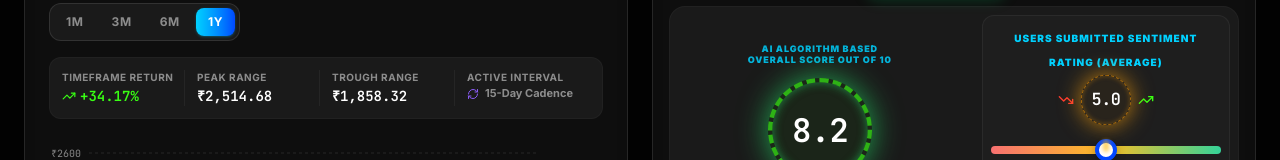
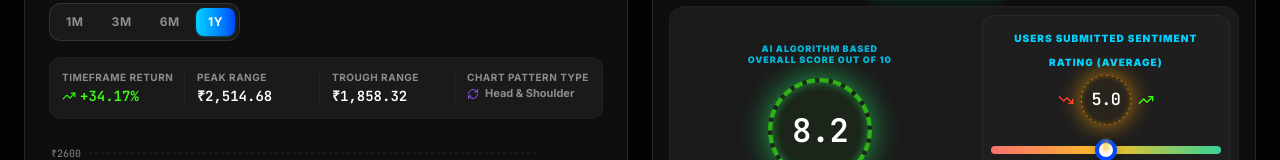
Before and after one commit to amber-agarwal-git/stockanalyzer, a React (Vite) app: page / in a window 1280 px wide. Shown: the part 496-656 px from the top of the page. Built offline with nearby package versions, Linux system fonts and the light colour scheme.

Commit message:
ui: improve search icon size and update chart labels
Resize the trending icon in the search box for better visibility and update the chart pattern type label to reflect technical analysis terminology.

```diff
--- a/src/components/SearchBox.tsx
+++ b/src/components/SearchBox.tsx
@@ -395,7 +395,7 @@ export const SearchBox: React.FC<SearchBoxProps> = ({ onSelectStock, selectedSym
       {/* Trending / Active Tickers row */}
       <div id="quick-pills" className="flex flex-wrap items-center gap-1.5 pt-0.5">
         <span className="text-[5px] text-text-muted font-bold flex items-center mr-0.5">
-          <TrendingUp className="w-2 h-2 mr-1.5 text-accent-green animate-pulse animate-bounce" /> Searched Stocks:
+          <TrendingUp className="w-4 h-4 mr-1.5 text-accent-green animate-pulse animate-bounce" /> Searched Stocks:
         </span>
         {MOCK_STOCKS.map(st => (
           <button
--- a/src/components/StockChart.tsx
+++ b/src/components/StockChart.tsx
@@ -140,10 +140,10 @@ export const StockChart: React.FC<StockChartProps> = ({ stock }) => {
           </span>
         </div>
         <div className="space-y-0.5">
-          <span className="text-[10px] text-text-muted font-bold tracking-wider uppercase block font-sans">Active Interval</span>
+          <span className="text-[10px] text-text-muted font-bold tracking-wider uppercase block font-sans">Chart pattern type</span>
           <span className="font-bold flex items-center space-x-1.5 text-[11px] text-text-muted">
             <RefreshCw className="w-3 h-3 text-accent-purple" />
-            <span>15-Day Cadence</span>
+            <span>Head & Shoulder</span>
           </span>
         </div>
       </div>
```
